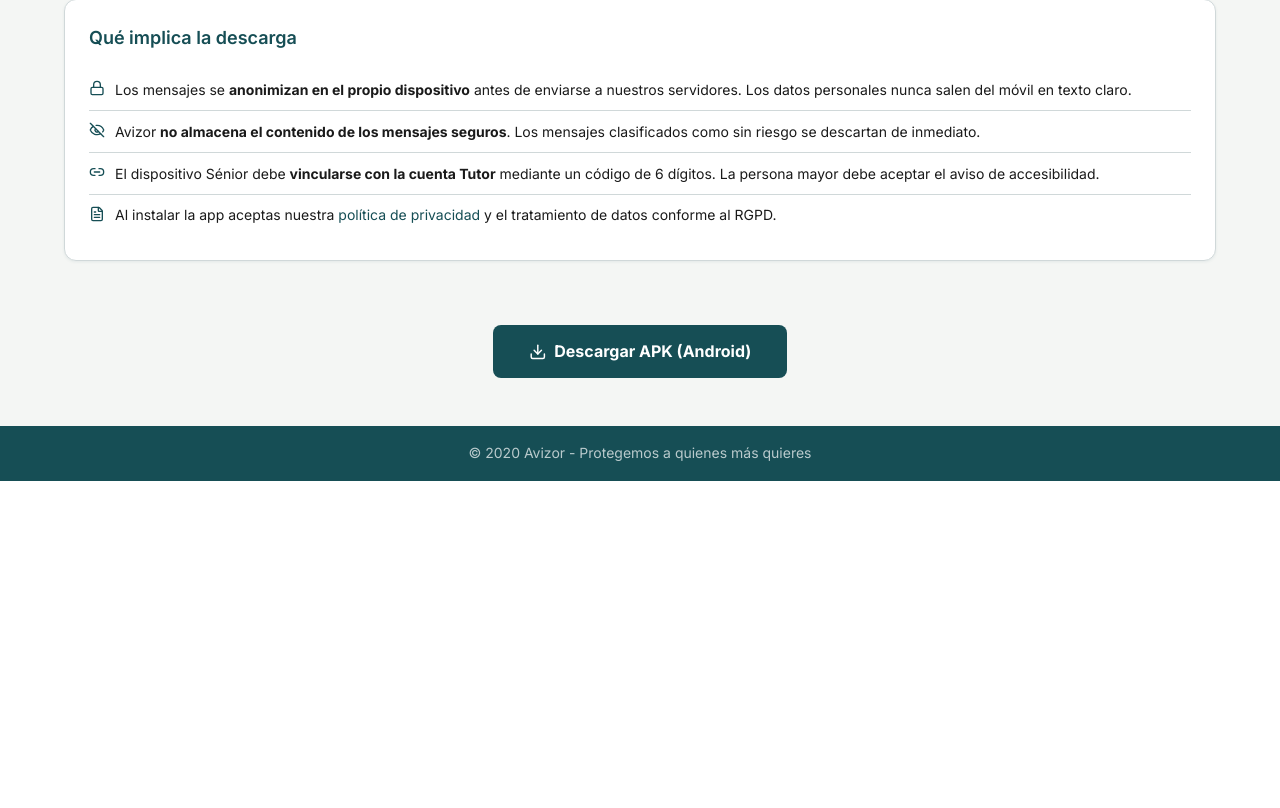
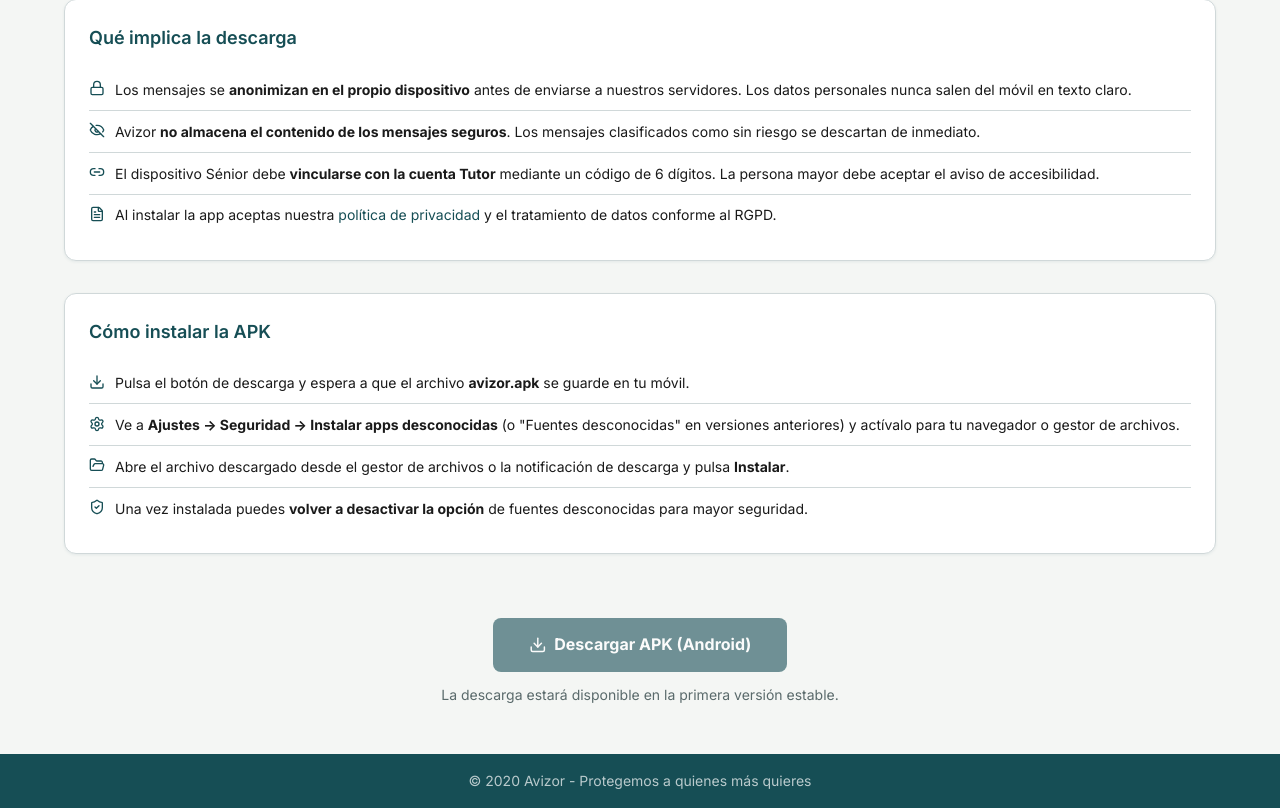
Before and after one commit to MariaIsaDurango/Avizor, a Python web app: template backend/app/web/templates/download.html in a window 1280 px wide. Shown: the part 1085-1893 px from the top of the page. Before the commit the page ends 1566 px from the top, so only its background shows below. Run offline with Jinja, Linux system fonts and the light colour scheme; the template is opened without the code that fills it: most values are stand-ins (such as "Sample title", 1, 10 or a date in 2020).

Commit message:
fix(ci): tests antes del build, botón deshabilitado hasta v1.0.0, guía instalación APK (#121)

```diff
--- a/backend/app/web/templates/download.html
+++ b/backend/app/web/templates/download.html
@@ -134,6 +134,11 @@
     transition: opacity 0.15s;
   }
   .btn-download:hover { opacity: 0.88; }
+  .btn-download--disabled {
+    cursor: not-allowed;
+    opacity: 0.6;
+    pointer-events: none;
+  }
   .btn-download svg { width: 1.1rem; height: 1.1rem; flex-shrink: 0; }
   .coming-soon-note {
     margin-top: 0.75rem;
@@ -238,16 +243,40 @@
   </ul>
 </section>
 
+<!-- ── Cómo instalar la APK ──────────────────────────────── -->
+<section class="card" style="margin-bottom: 2rem;">
+  <h2 class="card__title">Cómo instalar la APK</h2>
+  <ul class="req-list" aria-label="Pasos para instalar la APK">
+    <li>
+      <i data-lucide="download" aria-hidden="true"></i>
+      <span>Pulsa el botón de descarga y espera a que el archivo <strong>avizor.apk</strong> se guarde en tu móvil.</span>
+    </li>
+    <li>
+      <i data-lucide="settings" aria-hidden="true"></i>
+      <span>Ve a <strong>Ajustes → Seguridad → Instalar apps desconocidas</strong> (o "Fuentes desconocidas" en versiones anteriores) y actívalo para tu navegador o gestor de archivos.</span>
+    </li>
+    <li>
+      <i data-lucide="folder-open" aria-hidden="true"></i>
+      <span>Abre el archivo descargado desde el gestor de archivos o la notificación de descarga y pulsa <strong>Instalar</strong>.</span>
+    </li>
+    <li>
+      <i data-lucide="shield-check" aria-hidden="true"></i>
+      <span>Una vez instalada puedes <strong>volver a desactivar la opción</strong> de fuentes desconocidas para mayor seguridad.</span>
+    </li>
+  </ul>
+</section>
+
 <!-- ── Descarga ───────────────────────────────────────────── -->
 <div class="download-cta">
   <a
     href="https://github.com/MariaIsaDurango/Avizor/releases/latest/download/avizor.apk"
-    class="btn-download"
-    aria-label="Descargar APK de Avizor para Android"
-    download
+    class="btn-download btn-download--disabled"
+    aria-disabled="true"
+    aria-label="Descarga de la APK próximamente disponible"
   >
     <i data-lucide="download" aria-hidden="true"></i>
     Descargar APK (Android)
   </a>
+  <p class="coming-soon-note">La descarga estará disponible en la primera versión estable.</p>
 </div>
 {% endblock %}
```
Also changed, not shown: .github/workflows/release.yml.
